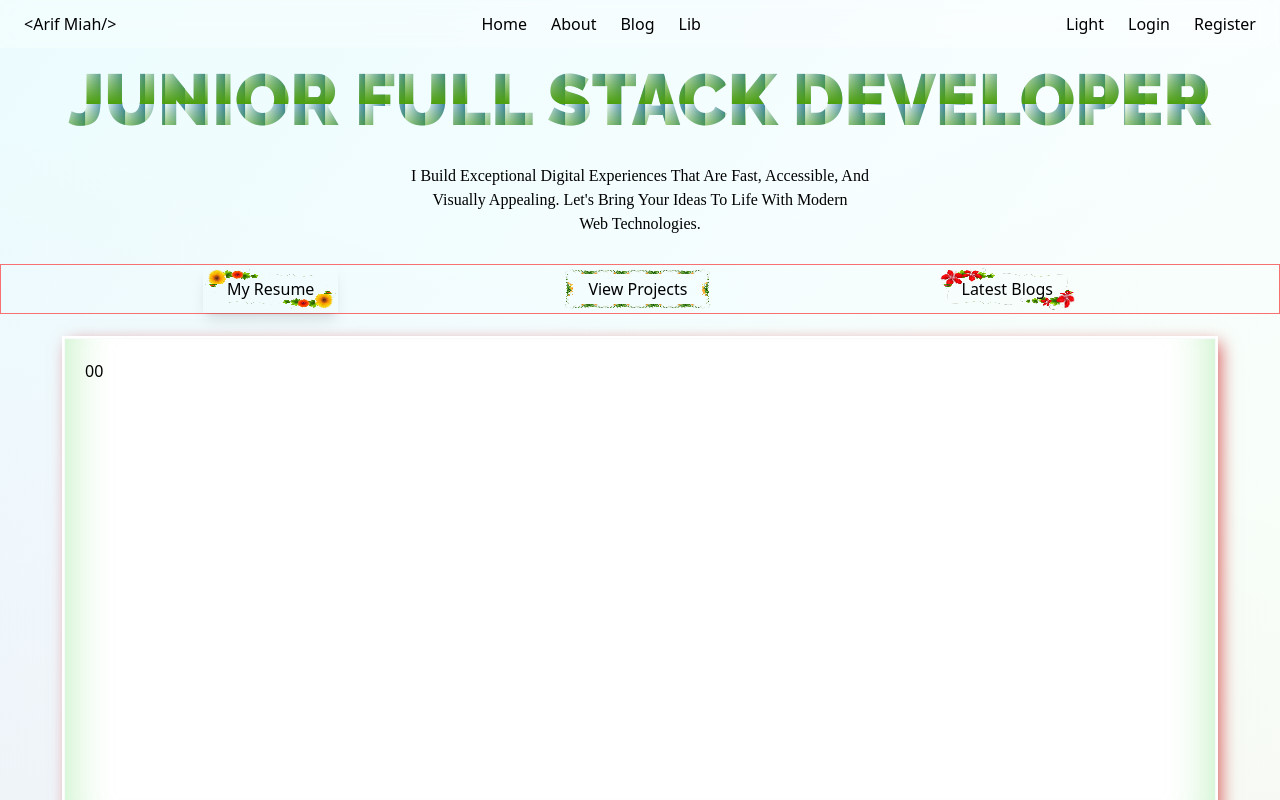
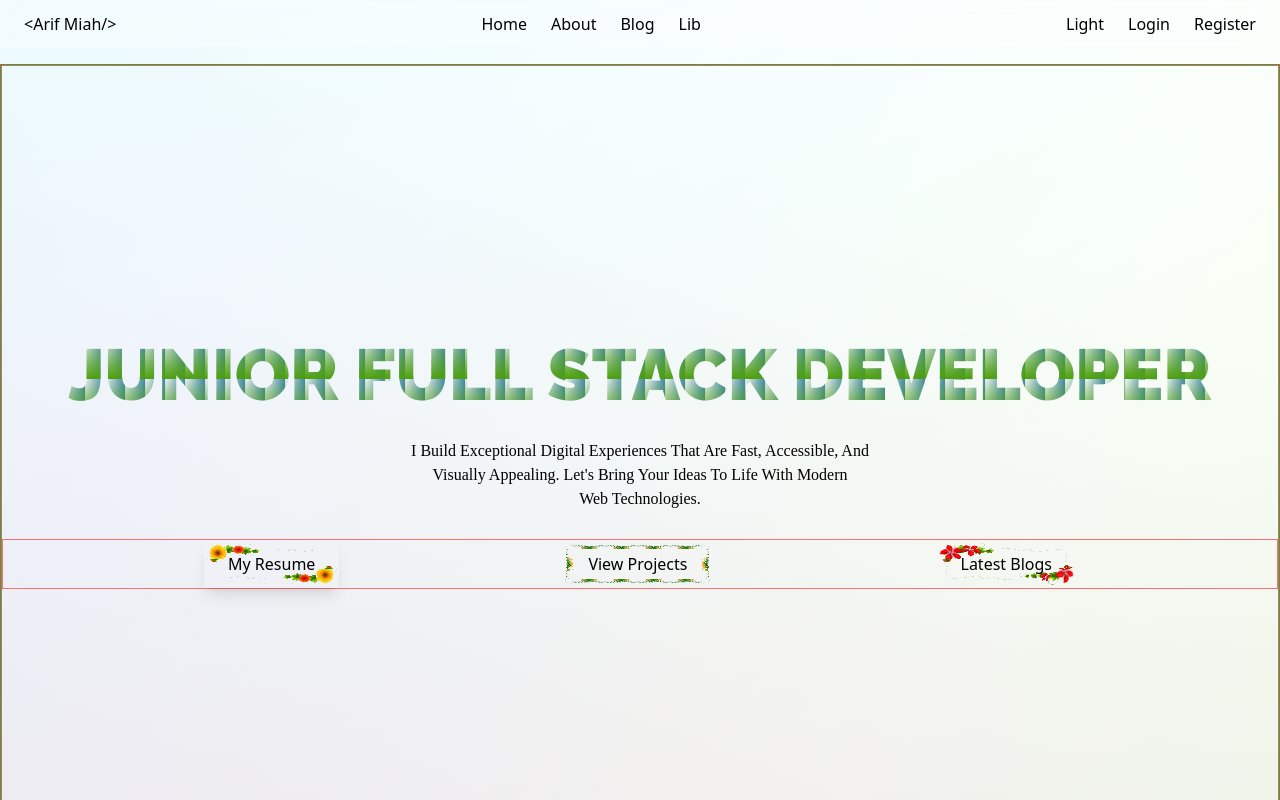
Before and after one commit to ArifMiah07/Portfolio-Arif-Miah, a React (Vite) app: page /v4 in a window 1280 px wide. Shown: the top 800 px of the page. Built offline with nearby package versions, Linux system fonts and the light colour scheme; a web font is replaced by a local one.

Commit message:
working on a preloader

```diff
--- /dev/null
+++ b/src/Version/version4/components/Preloader.jsx
@@ -0,0 +1,41 @@
+import gsap from "gsap";
+import { useEffect, useRef, useState } from "react";
+
+
+export default function Preloader({children}){
+
+    const [isReady, setIsReady] = useState(false);
+    const loaderRef = useRef(null);
+
+    useEffect(()=> {
+        // helper
+        //  detect when all assets are done
+        const handleAssetLoaded = ()=> {
+            //
+            // fade out loader
+                gsap.to(loaderRef.current, {
+                    opacity: 0,
+                    duration: 0.8,
+                    ease: 'power2.out',
+                    onComplete: ()=> setIsReady(true),
+
+                })
+        }
+
+        // add listener
+        window.addEventListener('load', handleAssetLoaded);
+
+
+        // data loading simulation
+
+
+
+    }, [])
+
+
+    return(
+        <div>
+
+        </div>
+    )
+}
--- a/src/Version/version4/pages/landingPage/LandingPage.jsx
+++ b/src/Version/version4/pages/landingPage/LandingPage.jsx
@@ -1,7 +1,6 @@
 import { useEffect, useState } from "react";
 import LandingPageNavbar from "./LandingPageNavbar";
 // import gsap from 'gsap';
-
 
 export default function LandingPage() {
   // states
@@ -11,14 +10,11 @@ export default function LandingPage() {
   useEffect(() => {
     const maxScrollY =
       document.documentElement.scrollHeight - window.innerHeight;
-    console.log("MaxScrollY : ", maxScrollY);
 
     const progress = window.scrollY / maxScrollY;
     setCountProgress(progress);
-    console.log("progress: ", progress);
     const handleScrollPosition = () => {
       setScrollPositionY(window.scrollY);
-      console.log(window.scrollY);
     };
     window.addEventListener("scroll", handleScrollPosition);
 
@@ -26,7 +22,7 @@ export default function LandingPage() {
     return () => window.removeEventListener("scroll", handleScrollPosition);
   }, []);
 
-  console.log(scrollPositionY);
+  // console.log(scrollPositionY);
 
   // functionalities
 
@@ -38,7 +34,7 @@ export default function LandingPage() {
      * add animation
      *
      */
-    <div className="z-1 landingPageBg w-full min-h-[200vh]  ">
+    <div className="z-1 landingPageBg w-full h-full min-h-screen  ">
       {/* header section */}
       <header className="relative w-full h-full flex items-center mb-12 px-6 py-2 ">
         {/* nav section*/}
@@ -52,27 +48,37 @@ export default function LandingPage() {
           <LandingPageNavbar scrollPositionY={scrollPositionY} />
         </nav>
       </header>
+      <main className=" border border-red-500 w-full h-screen flex flex-col items-center justify-center  ">
+        <section className=" border border-green-500 w-full h-full flex flex-col items-center justify-center  ">
           {/* this is the heading of landing page */}
-      <div className="w-full flex flex-col items-center ">
+          <div className="w-full flex flex-col items-center justify-center ">
             <h1 className=" gradientName uppercase text-center font-black text-7xl  ">
               <span>Junior</span>
               <span> Full Stack</span>
               <span> Developer</span>
             </h1>
             <p className="capitalize text-center font-medium text-md my-4  p-3 text-black ">
-          I build exceptional digital experiences that are fast, accessible, and <br />
-          visually appealing. Let&apos;s bring your ideas to life with modern <br />
+              I build exceptional digital experiences that are fast, accessible,
+              and <br />
+              visually appealing. Let&apos;s bring your ideas to life with
+              modern <br />
               web technologies.
             </p>
+            <div className="w-full h-full flex flex-row items-center justify-evenly  gap-6 border border-red-400 ">
+              <button className={` px-6 py-3 shadow-lg  bdrImgLandingPage `}>
+                My Resume
+              </button>
+              <button className={` px-6 py-3  bdrImg2LandingPage `}>
+                View Projects
+              </button>
+              <button className={` px-6 py-3  bdrImg3LandingPage `}>
+                Latest Blogs
+              </button>
+            </div>
           </div>
           {/* CTA btns */}
-      <div className="w-full h-full flex flex-row items-center justify-evenly  gap-6 border border-red-400 ">
-          <button className={` px-6 py-3 shadow-lg  bdrImgLandingPage `} >My Resume</button>
-          <button className={` px-6 py-3  bdrImg2LandingPage `} >View Projects</button>
-          <button className={` px-6 py-3  bdrImg3LandingPage `} >Latest Blogs</button>
-      </div>
           {/* just a div */}
-      <div className=" w-full h-full flex flex-col items-center mt-6 ">
+          {/* <div className=" w-full h-full flex flex-col items-center mt-6 ">
             <div
               className={`blockquote bg-white w-[90vw] h-[70vh] border border-gray-50  ${
                 scrollPositionY >= 200 ? "" : ""
@@ -80,7 +86,9 @@ export default function LandingPage() {
               <span>{countProgress}</span>
               <span>{scrollPositionY}</span>
             </div>
-      </div>
+          </div> */}
+        </section>
+      </main>
     </div>
   );
 }
```
Lines whose indentation alone changed are shown as unchanged.
